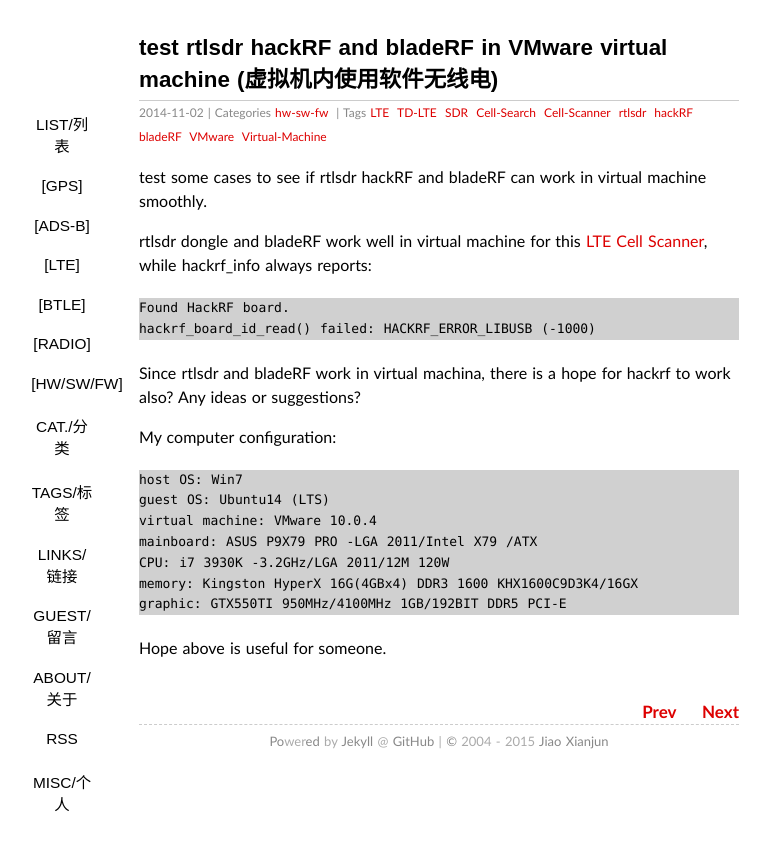
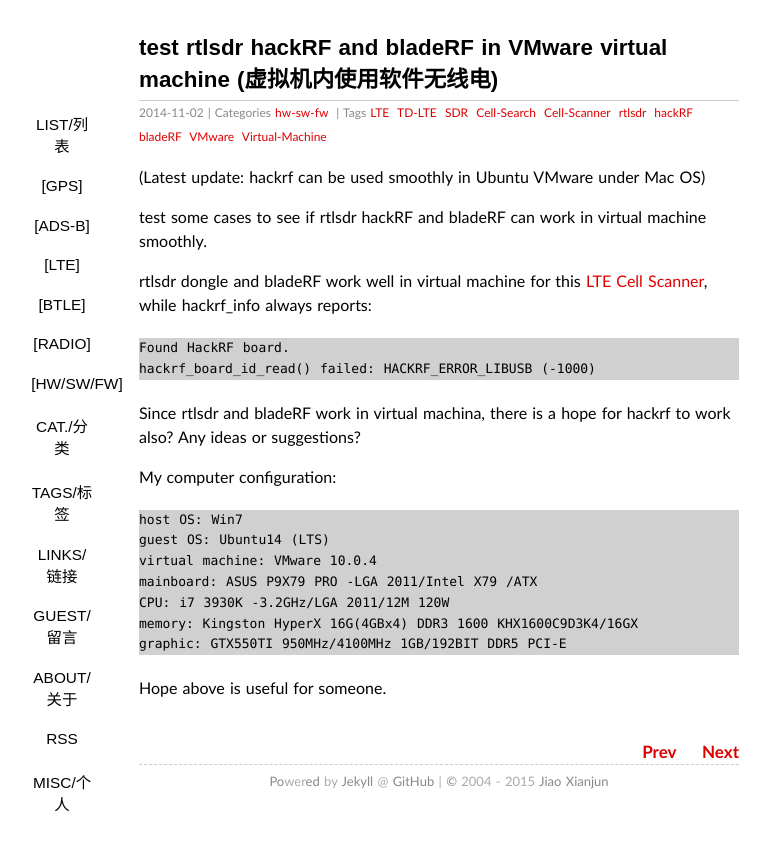
Before and after one commit to sdr-x/sdr-x.github.io, a Jekyll site: the page built from _posts/2014-11-02-test rtlsdr hackRF and bladeRF in VMware virtual machine (虚拟机内使用软件无线电).md, in a window 1280 px wide. Shown: the top 850 px of the page, without its empty margins (201-971 px from the left). Built offline with Jekyll 4.4.1, drawn with Linux system fonts in a browser that asks for light colours; some web fonts are replaced; Markdown is read by kramdown in place of the engine named in the settings; comment, search, counter and statistics services are not loaded.

Commit message:
Update 2014-11-02-test rtlsdr hackRF and bladeRF in VMware virtual machine (虚拟机内使用软件无线电).md

```diff
--- a/_posts/2014-11-02-test rtlsdr hackRF and bladeRF in VMware virtual machine (虚拟机内使用软件无线电).md
+++ b/_posts/2014-11-02-test rtlsdr hackRF and bladeRF in VMware virtual machine (虚拟机内使用软件无线电).md
@@ -6,6 +6,8 @@ thread: 2014110223423
 categories: hw-sw-fw
 tags:  LTE TD-LTE SDR Cell-Search Cell-Scanner rtlsdr hackRF bladeRF VMware Virtual-Machine
 ---
+
+(Latest update: hackrf can be used smoothly in Ubuntu VMware under Mac OS)
 
 test some cases to see if rtlsdr hackRF and bladeRF can work in virtual machine smoothly.
 
```
